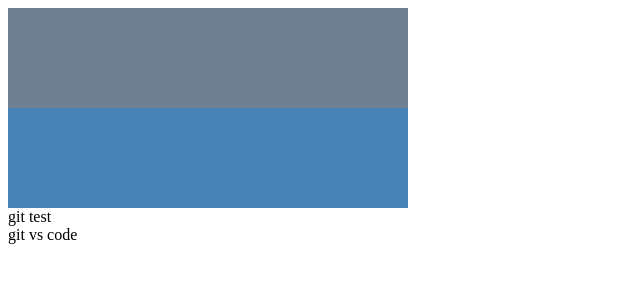
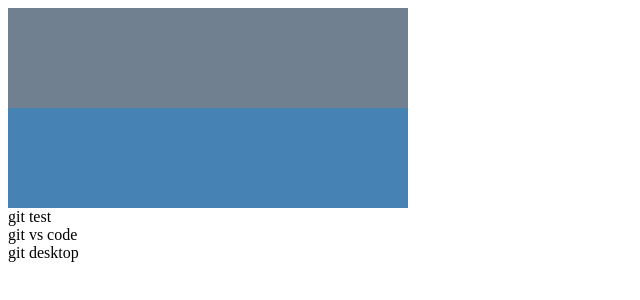
Before and after one commit to yunbee/KDT_1st, a plain HTML site: page day2/이론/css_상속(선택자우선순위).html in a window 1280 px wide. Shown: the full height of the page, 0-640 px from the left. Drawn offline with Linux system fonts and the light colour scheme.

Commit message:
css_상속(git desktop)

```diff
--- a/day2/이론/css_상속(선택자우선순위).html
+++ b/day2/이론/css_상속(선택자우선순위).html
@@ -36,5 +36,8 @@
     <div>
         git vs code
     </div>
+    <div>
+        git desktop
+    </div>
 </body>
 </html>
```
